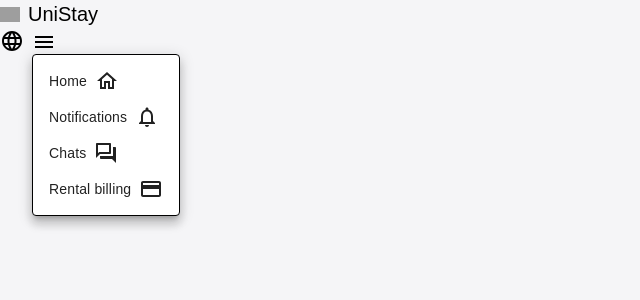
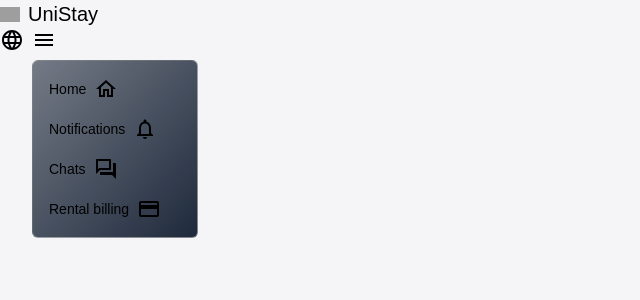
Before and after one commit to amarogu/unistayweb, a Next.js app in the folder unistaywebapp/: page / in a window 1280 px wide. Both pictures are taken after a click on the button 44 px from the left and 40 px from the top of the page. Shown: the top 300 px of the page, without its empty margins (0-640 px from the left). Built offline with nearby package versions, Linux system fonts and the light colour scheme; grey boxes are pictures that could not be loaded; a web font is replaced by a local one.

Commit message:
Added a functional menu

```diff
--- a/unistaywebapp/package.json
+++ b/unistaywebapp/package.json
@@ -12,11 +12,11 @@
     "@emotion/cache": "^11.11.0",
     "@emotion/react": "^11.11.1",
     "@emotion/styled": "^11.11.0",
+    "@headlessui/react": "^1.7.17",
     "@mui/base": "^5.0.0-beta.14",
     "@mui/icons-material": "^5.14.8",
     "@mui/material": "^5.14.8",
     "autoprefixer": "10.4.15",
-    "clsx": "^2.0.0",
     "eslint": "8.48.0",
     "eslint-config-next": "13.4.19",
     "next": "13.4.19",
--- a/unistaywebapp/src/app/icon.js
+++ b/unistaywebapp/src/app/icon.js
@@ -1,7 +1,7 @@
 export default function CustomIcon(props) {
     const Component = props.component
-    const fontSize = props.fontSize
+    const width = props.fontSize
     return (
-        <Component className={`text-bodyemphasized ${fontSize ? fontSize : 'text-xl'}`} />
+        <Component className={`text-bodyemphasized ${width ? width : 'w-5'}`} />
     )
 }
--- a/unistaywebapp/src/app/label.js
+++ b/unistaywebapp/src/app/label.js
@@ -4,7 +4,7 @@ export default function Label(props) {
     const text = props.text
     const Icon = props.icon
     return (
-        <div className="flex items-center gap-2 font-einaReg">
+        <div className="flex items-center gap-2 font-einaReg py-2 pl-4 pr-9">
             <p className="text-sm">{text}</p>
             <CustomIcon component={Icon} fontSize="text-base" />
         </div>
--- a/unistaywebapp/src/app/menu.js
+++ b/unistaywebapp/src/app/menu.js
@@ -1,63 +1,48 @@
 "use client";
 // Icons and personal
-import React, { useState } from 'react';
+import React, { Fragment, useEffect, useRef, useState } from 'react';
 import CustomIcon from './icon';
 import { Menu as MenuIcon, HomeOutlined as Home, NotificationsOutlined as Notification, ForumOutlined as Chats, CreditCardOutlined as Card } from '@mui/icons-material';
 import Label from './label';
 
-// MUI
-import {Button} from '@mui/base/';
-import Menu from '@mui/material/Menu';
-import MenuItem from '@mui/material/MenuItem';
-import Divider from '@mui/material/Divider';
+import { Menu, Transition } from '@headlessui/react'
 
-export default function SimpleMenu() {
-  const [anchorEl, setAnchorEl] = useState(null);
-
-  const handleClick = (event) => {
-    setAnchorEl(event.currentTarget);
-  };
-
-  const handleClose = () => {
-    setAnchorEl(null);
-  };
-
-  return (
-    <div>
-      <Button aria-controls="simple-menu" aria-haspopup="true" onClick={handleClick} className='dark:text-body-dark-emphasized hover:bg-transparent'>
-        <CustomIcon component={MenuIcon} />
-      </Button>
-      <Menu
-        id="simple-menu"
-        anchorEl={anchorEl}
-        keepMounted
-        open={Boolean(anchorEl)}
-        onClose={handleClose}
-        PaperProps={{
-            style: {
-                backgroundColor: 'linear-gradient(to bottom, #1E293B99, ##1E293BFF)',
-                borderStyle: 'solid',
-                borderWidth: '1px',
-                borderColor: '#000'
-            },
-          }}
-      >
-        {items.text.map((item, index) => {
-                    return (
-
-                            <MenuItem onClick={handleClose} key={index} className='text-body-dark-emphasized' >
-                                <Label text={item} icon={items.icons[index]} />
-                            </MenuItem>
-
-                    )
-                })
-            }
-      </Menu>
-    </div>
-  );
+const items = {
+  text: ['Home', 'Notifications', 'Chats', 'Rental billing'],
+  icons: [Home, Notification, Chats, Card]
 }
 
-const items = {
-    text: ['Home', 'Notifications', 'Chats', 'Rental billing'],
-    icons: [Home, Notification, Chats, Card]
+function SimpleMenu() {
+ return (
+   <div className='font-einaReg'>
+
+      <Menu>
+        <Menu.Button className="outline-none flex items-center">
+          <CustomIcon component={MenuIcon} />
+        </Menu.Button>
+        <Transition
+          as={Fragment}
+          enter="transition ease-out duration-100"
+          enterFrom="transform opacity-0 scale-95"
+          enterTo="transform opacity-100 scale-100"
+          leave="transition ease-in duration-75"
+          leaveFrom="transform opacity-100 scale-100"
+          leaveTo="transform opacity-0 scale-95"
+        >
+          <Menu.Items className=" border-body-dark/30 border rounded-md mt-2 outline-none py-2 text-sm font-medium text-gray-700 bg-gradient-to-br from-gray/60 to-gray">
+            {items.text.map((item, index) => (
+              <Menu.Item key={index}>
+                <a>
+                  <Label text={item} icon={items.icons[index]} />
+                </a>
+              </Menu.Item>
+            ))}
+          </Menu.Items>
+        </Transition>
+      </Menu>
+   </div>
+ )
 }
+
+
+export default SimpleMenu
--- a/unistaywebapp/src/app/options.js
+++ b/unistaywebapp/src/app/options.js
@@ -7,7 +7,7 @@ import SimpleMenu from "./menu";
 
 export default function Options() {
     return (
-        <div className="flex items-center gap-2">
+        <div className="flex items-start gap-2">
             <CustomIcon component={Lang} />
             <SimpleMenu />
         </div>
--- a/unistaywebapp/src/app/page.js
+++ b/unistaywebapp/src/app/page.js
@@ -2,10 +2,6 @@ import { LanguageOutlined as Lang } from "@mui/icons-material";
 import { AccountCircleOutlined as Profile } from "@mui/icons-material";
 import Logo from "./logo";
 import Options from "./options";
-
-
-
-
 
 export default function Pagey() {
   return (
```
Also changed, not shown: 2 other files (tests, documents, lock files or other folders).
